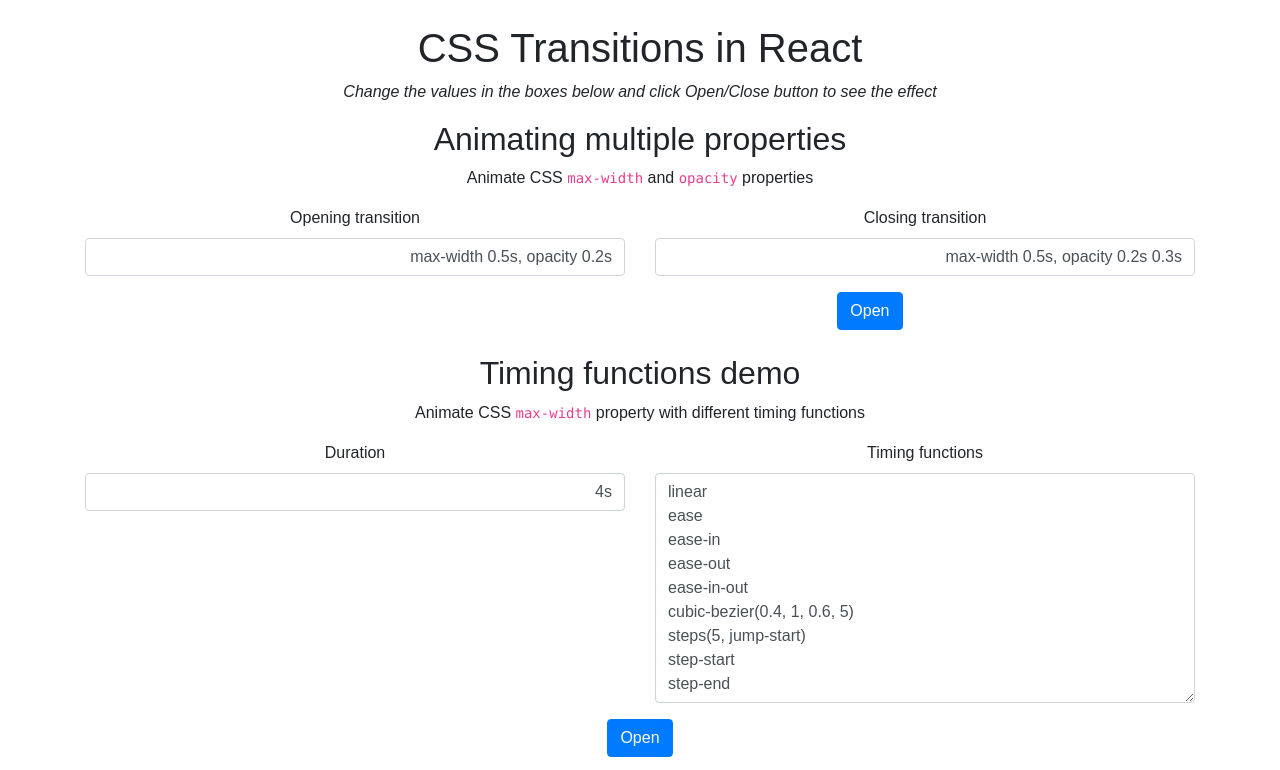
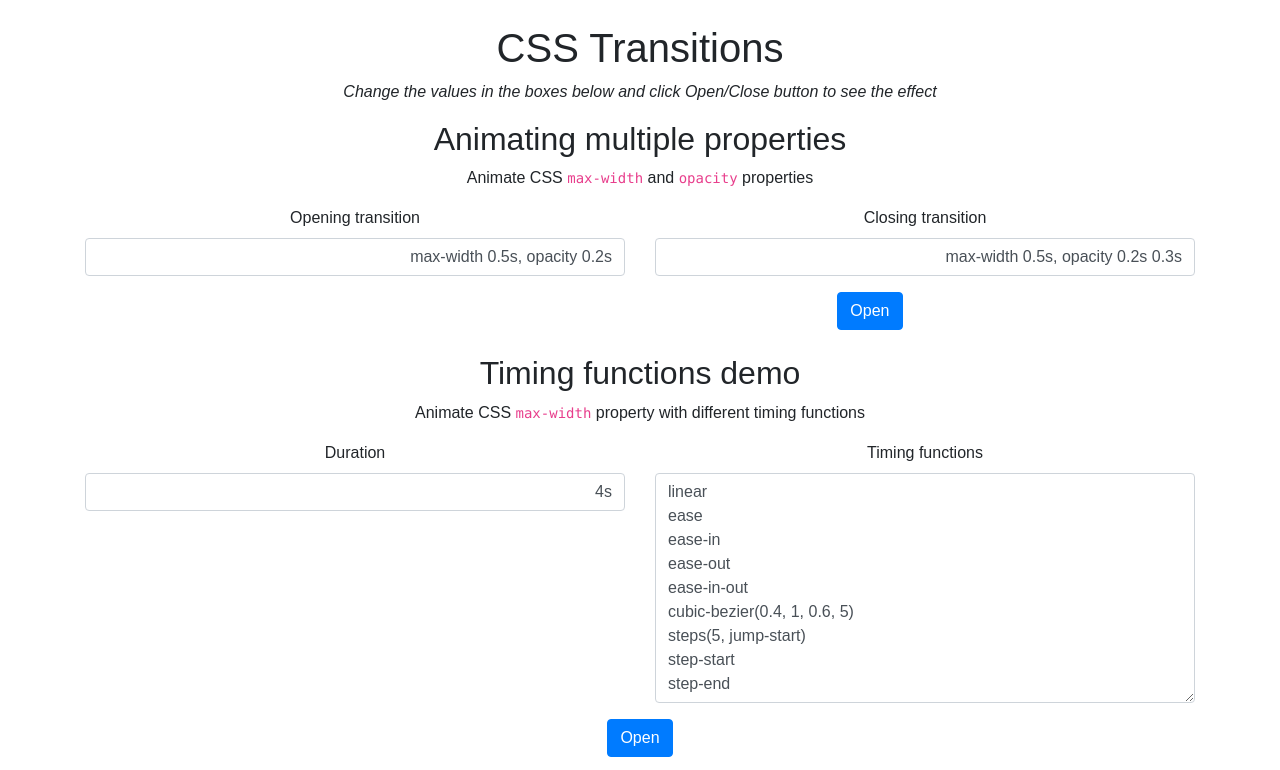
Before and after one commit to ozmoroz/react-animations, a React app: page / in a window 1280 px wide. Shown: the top 770 px of the page. Built offline with nearby package versions, Linux system fonts and the light colour scheme.

Commit message:
Changed the application's title

```diff
--- a/public/index.html
+++ b/public/index.html
@@ -24,7 +24,7 @@
     <script defer src="https://use.fontawesome.com/releases/v5.6.3/js/solid.js" integrity="sha384-F4BRNf3onawQt7LDHDJm/hwm3wBtbLIfGk1VSB/3nn3E+7Rox1YpYcKJMsmHBJIl" crossorigin="anonymous"></script>
     <script defer src="https://use.fontawesome.com/releases/v5.6.3/js/regular.js" integrity="sha384-V+AkgA1cZ+p3DRK63AHCaXvO68V7B5eHoxl7QVN21zftbkFn/sGAIVR7vmQL3Zhp" crossorigin="anonymous"></script>
     <script defer src="https://use.fontawesome.com/releases/v5.6.3/js/fontawesome.js" integrity="sha384-treYPdjUrP4rW5q82SnECO7TPVAz4bpas16yuE9F5o7CeBn2YYw1yr5oC8s8Mf8t" crossorigin="anonymous"></script>
-	<title>React CSS transitions</title>
+	<title>CSS transitions</title>
 </head>
 
 <body>
--- a/src/index.js
+++ b/src/index.js
@@ -8,7 +8,7 @@ import './styles.css';
 function App() {
   return (
     <div className="App container my-4">
-      <h1>CSS Transitions in React</h1>
+      <h1>CSS Transitions</h1>
       <p>
         <i>
           Change the values in the boxes below and click Open/Close button to
```
